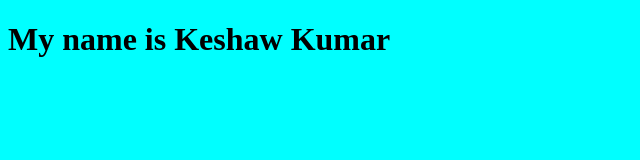
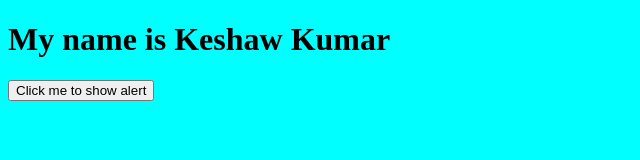
Before and after one commit to keshawrk/bz-dev-bootcamp-demo2, a plain HTML site: page index.html in a window 1280 px wide. Shown: the whole page, without its empty margins (0-640 px from the left). Drawn offline with Linux system fonts and the light colour scheme.

Commit message:
add javascript

```diff
--- a/index.html
+++ b/index.html
@@ -8,5 +8,7 @@
 </head>
 <body>
     <h1> My name is Keshaw Kumar </h1>
+    <button onclick="showAlert()">Click me to show alert</button>
+    <script src="script.js"></script>
 </body>
 </html>
--- /dev/null
+++ b/script.js
@@ -0,0 +1,3 @@
+function showAlert(){
+    alert("Button Clicked")
+}
```
